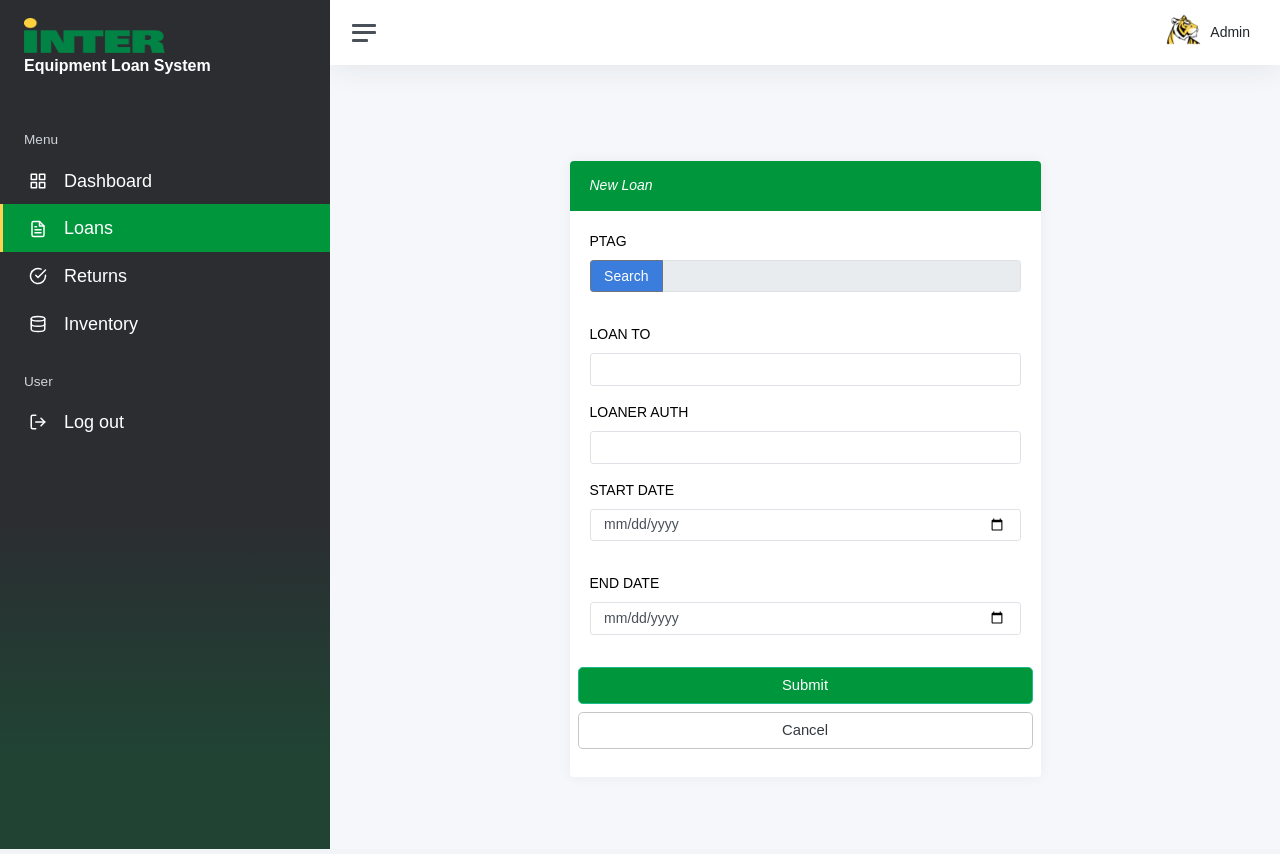
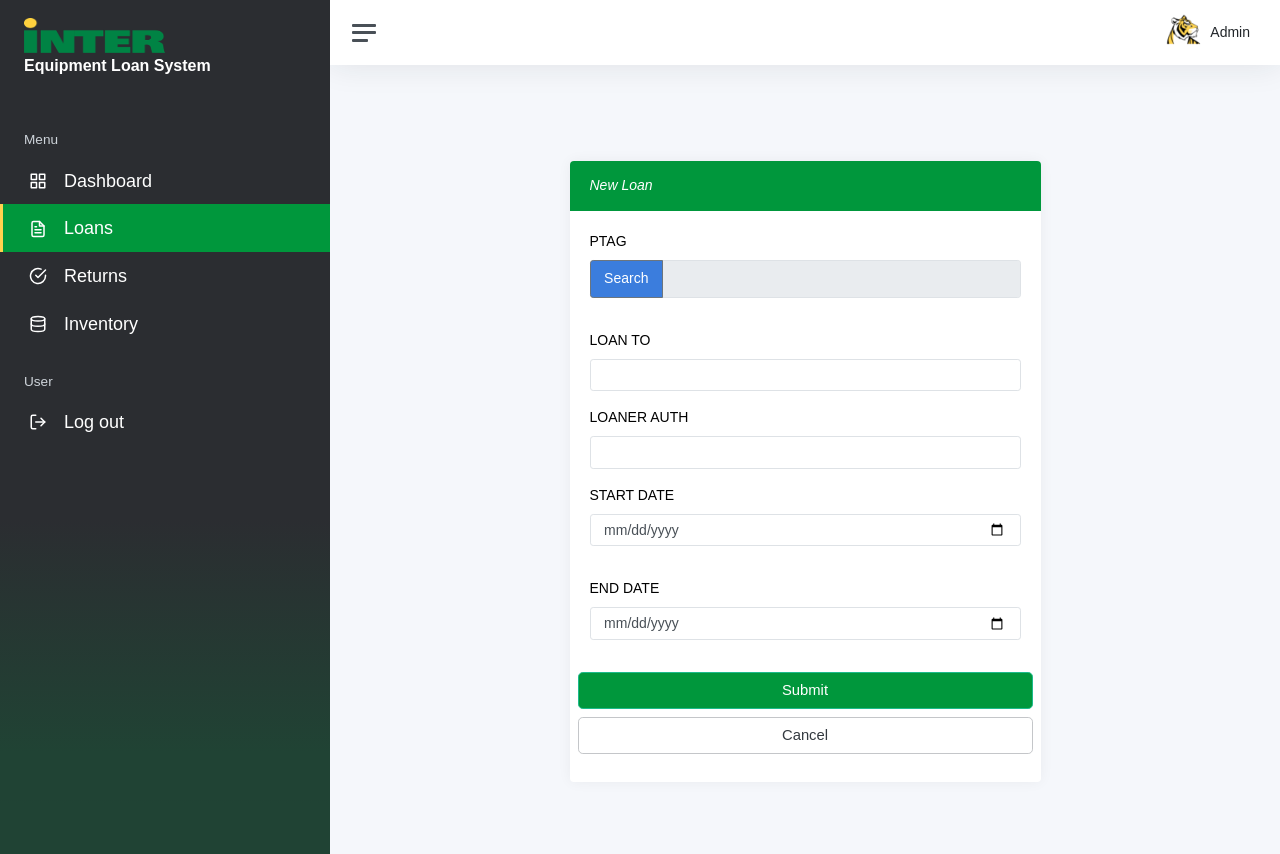
Before and after one commit to Gamaco/InterInventario, a PHP site: page /loans/create.php in a window 1280 px wide. Run offline with PHP 8.4, Linux system fonts and the light colour scheme; data that the repository does not hold is empty; some libraries are stand-ins or nearby versions.

Commit message:
minor changes.

```diff
--- a/static/html/loans/create.php
+++ b/static/html/loans/create.php
@@ -167,7 +167,7 @@ if ($_SERVER['REQUEST_METHOD'] == 'POST') {
 											<label class="form-label" for="PTAG">PTAG</label>
 											<div class="input-group mb-3">
 												<button class="btn btn-primary btn-outline-secondary" type="button" id="searchInventoryBtn" data-bs-toggle="modal" data-bs-target="#inventoryList">Search</button>
-												<input type="text" name="Ptag" id="PTAG" class="form-control" aria-describedby="searchInput" value="<?php echo $Ptag; ?>" disabled>
+												<input type="text" name="Ptag" id="PTAG" class="form-control fs-4" aria-describedby="searchInput" value="<?php echo $Ptag; ?>" disabled>
 											</div>
 										</div>
 									</div>
@@ -247,7 +247,7 @@ if ($_SERVER['REQUEST_METHOD'] == 'POST') {
 				<div class="modal-body">
 					<div class="d-flex flex-column justify-content-between align-items-center flex-wrap">
 						<div class="d-flex w-100 w-sm-75 mb-2 mb-md-0">
-							<input type="text" id="searchInput" class="form-control me-2" placeholder="Search e.g. Y00109987">
+							<input type="text" id="searchInput" class="form-control me-2 fs-4" placeholder="Search e.g. Y00109987">
 						</div>
 						<div class="d-flex mt-4 justify-content-center">
 							<div class="dropdown-center mb-3">
--- a/static/html/loans/index.php
+++ b/static/html/loans/index.php
@@ -120,7 +120,7 @@
 												<td data-label='Start Date'>" . ($prestamo['START_DATE'] ? $prestamo['START_DATE'] : 'N/A') . "</td>
 												<td data-label='End Date'>" . ($prestamo['END_DATE'] ? $prestamo['END_DATE'] : 'N/A') . "</td>
 												<td data-label='Options'>
-													<button class='btn btn-success mb-2'>Return</button>
+													<button class='btn btn-primary btn-lg mb-2'>Return</button>
 												</td>
 											</tr>
 											";
--- a/static/html/returns/index.php
+++ b/static/html/returns/index.php
@@ -77,7 +77,7 @@
             									<td data-label='Condition'>" . ($equipo['Item_Cond'] ? $equipo['Item_Cond'] : 'N/A') . "</td>
             									<td data-label='Comments'>" . ($equipo['Comments'] ? $equipo['Comments'] : 'N/A') . "</td>
             									<td>
-                								<a class='btn btn-success' style='width: 80px;' data-bs-toggle='modal' data-bs-target='#itemCompletionModal' data-item-id='{$equipo['id']}'>Return</a>
+                								<a class='btn btn-primary btn-lg' data-bs-toggle='modal' data-bs-target='#itemCompletionModal' data-item-id='{$equipo['id']}'>Complete</a>
             									</td>
         										</tr>";
 									}
--- a/static/html/user/login.php
+++ b/static/html/user/login.php
@@ -57,7 +57,7 @@
                                             </div>
                                         </div>
                                         <div class="d-grid gap-2 mt-3">
-                                            <a href="../dashboard.php" class="btn btn-lg btn-primary">Sign in</a>
+                                            <a href="../components/dashboard.php" class="btn btn-lg btn-primary">Sign in</a>
                                         </div>
                                     </form>
                                 </div>
```
